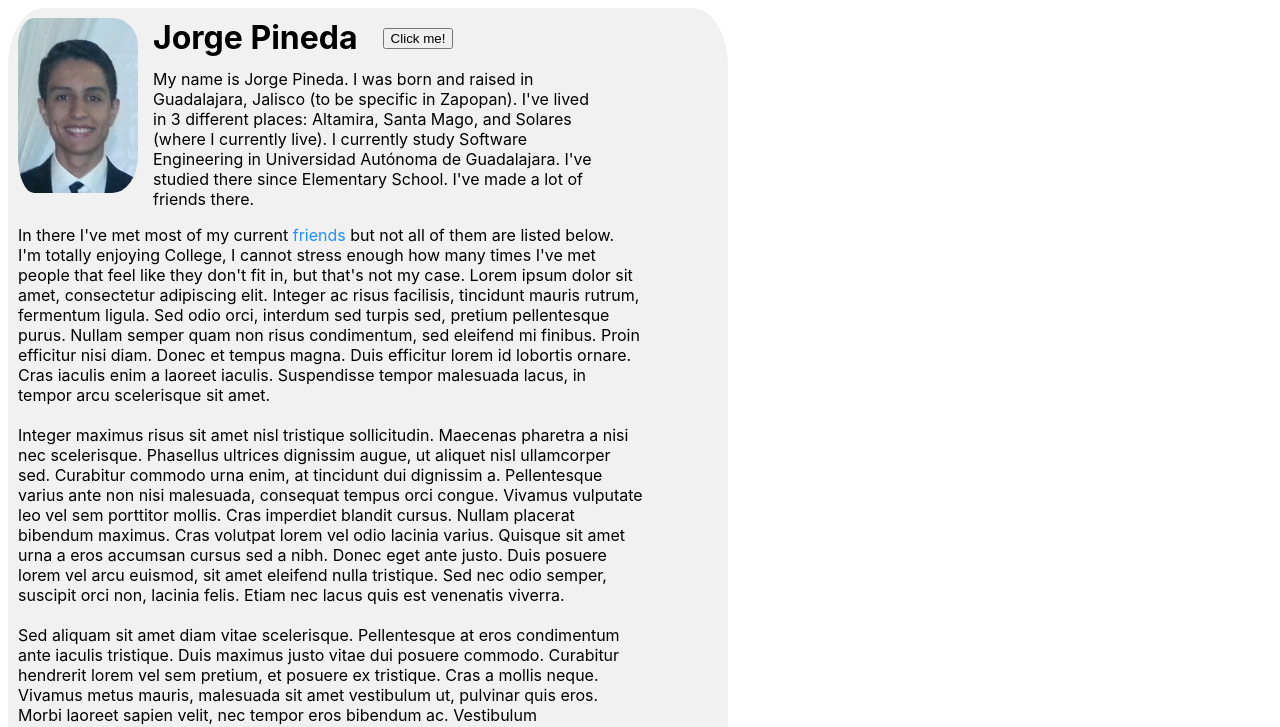
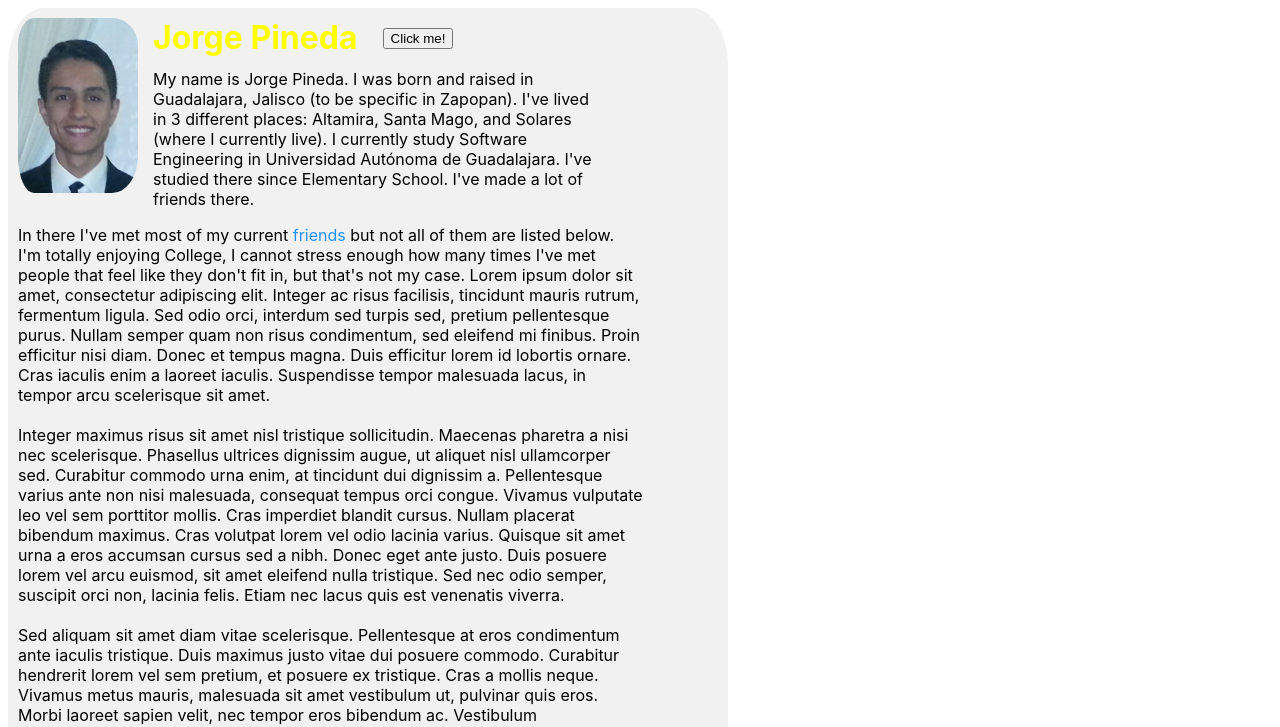
Before and after one commit to pineda97/my-website, a plain HTML site: page docs/index.html in a window 1280 px wide. Both pictures are taken after a click on the picture 73 px from the left and 100 px from the top of the page. Shown: the top 727 px of the page. Drawn offline with nearby package versions, Linux system fonts and the light colour scheme.

Commit message:
Update index.html

```diff
--- a/docs/index.html
+++ b/docs/index.html
@@ -91,7 +91,7 @@
     <embed src="mov-naranja.mp3" width="180" height="90" hidden="true" />
   </audio>
   <div id="evr">
-            <script>
+    <script type="text/javascript">
     function changeBck() {
       if(document.getElementById("info").style.backgroundColor != "pink"){
         document.getElementById("info").style.backgroundColor = "pink";
@@ -101,13 +101,22 @@
     }
     function strobo(){
       var myVar = null;
-                    if(document.getElementById("fav-frinds").style.color == "black"){
-                        var myVar =setInterval(changeColor,500);
-                    }else if(document.getElementById("fav-frinds").style.color != "black"){
+      if($('#fav-frinds').css("color") == 'rgb(0, 0, 0)'){
+        //var myVar =setInterval(changeColor,500);
+        $('#fav-frinds').css("color","yellow");
+        $('#fav-title').css("color","yellow");
+        $('#title').css("color","yellow");
+
+
+        console.log("cambiar");
+      }else{
+
+        console.log("dejar");
+
         window.clearInterval(myVar);
-                        document.getElementById("fav-frinds").style.color = "black";
-                    document.getElementById("fav-title").style.color = "black";
-                    document.getElementById("title").style.color = "black";
+        $('#fav-frinds').css("color","black");
+        $('#fav-title').css("color","black");
+        $('#title').css("color","black");
       }
     }
     function changeColor(){
@@ -190,5 +199,6 @@
         <marquee behavior="Scroll" direction="">End of the website, thanks for visiting!</marquee>
       </div>
     </div>
+    <script src="https://ajax.googleapis.com/ajax/libs/jquery/3.2.1/jquery.min.js"></script>
   </body>
   </html>
```
Lines whose indentation alone changed are shown as unchanged.
